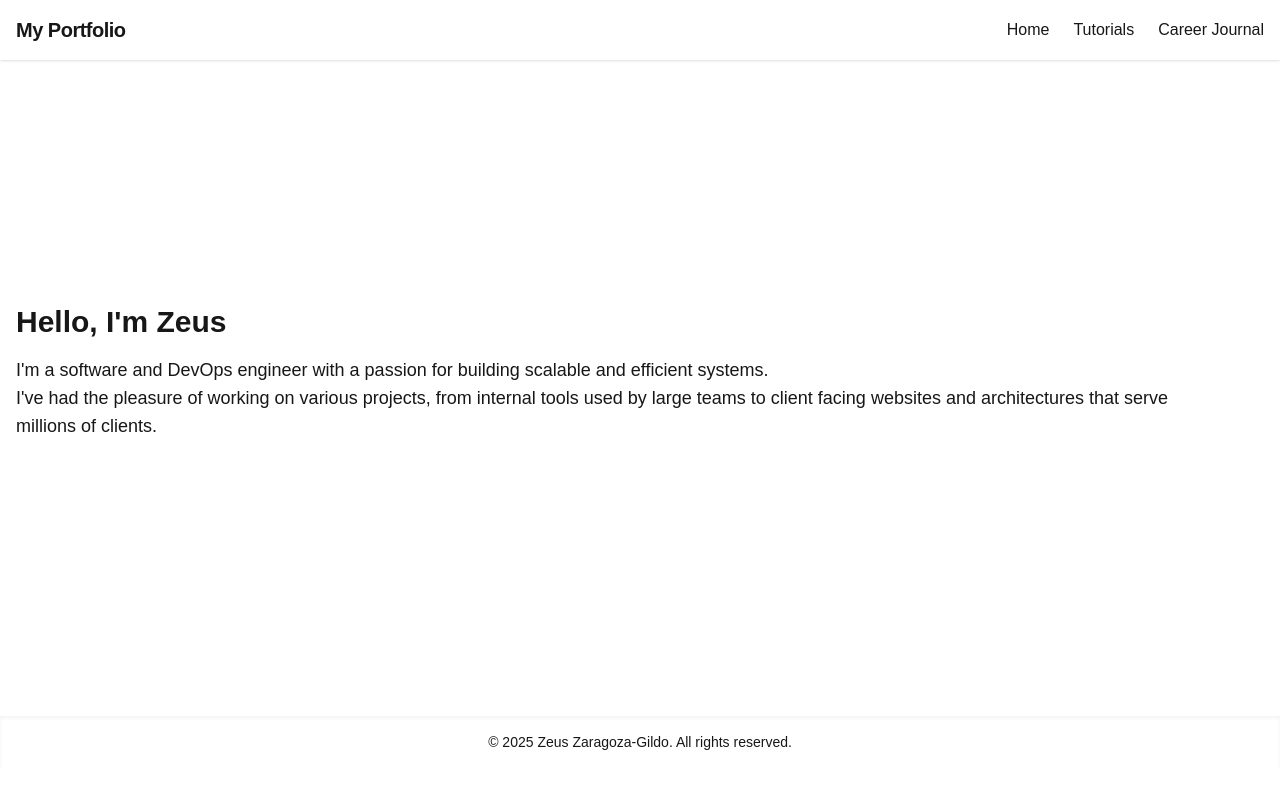
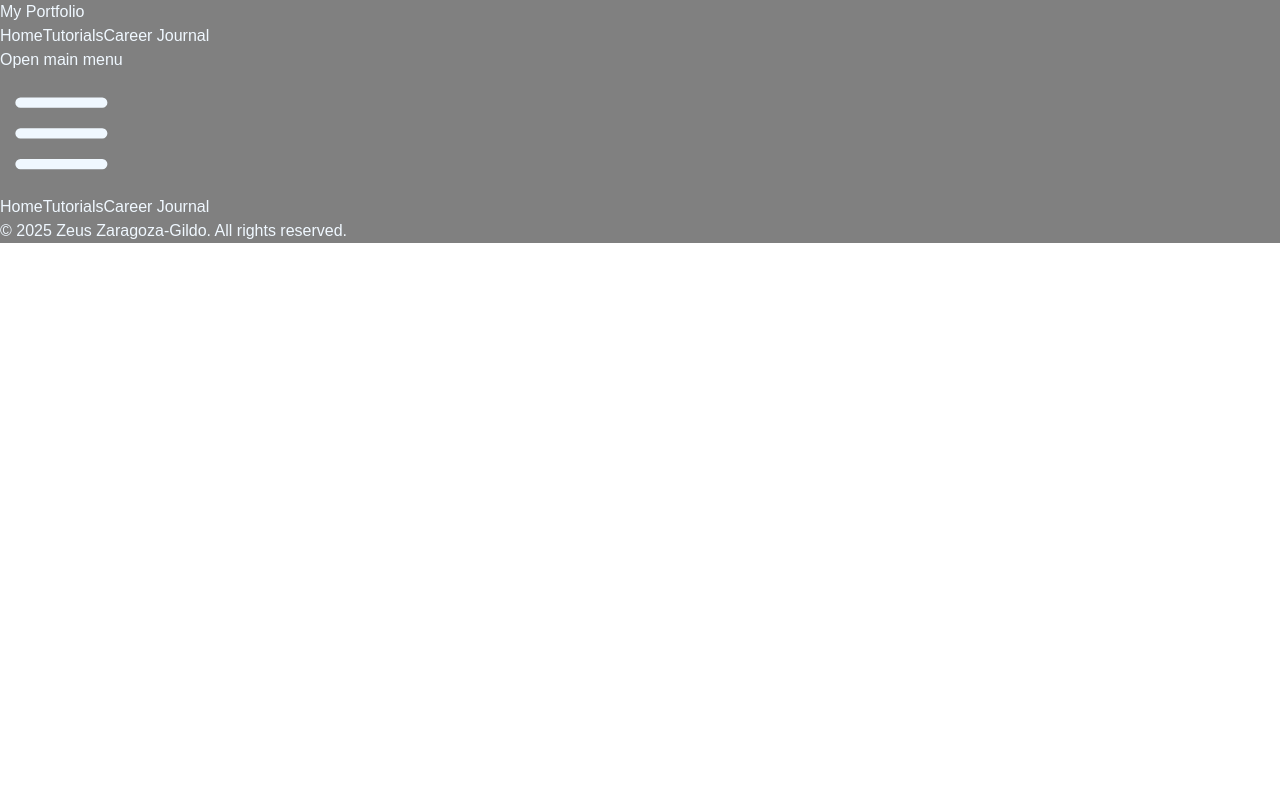
Before and after one commit to zgildo01/my-portfolio, a Next.js app: page / in a window 1280 px wide. Shown: the top 788 px of the page. Built offline with nearby package versions, Linux system fonts and the light colour scheme.

Commit message:
remove all css from everything--starting from scratch, redo-ing dir structure, adding new components

```diff
--- a/src/app/globals.css
+++ b/src/app/globals.css
@@ -1,4 +1,11 @@
 @import "tailwindcss";
+
+html, body {
+  height: 100%;
+  margin: 0;
+  display: flex;
+  flex-direction: column;
+}
 
 :root {
   --background: #ffffff;
@@ -17,3 +24,8 @@ body {
   color: var(--foreground);
   font-family: Arial, Helvetica, sans-serif;
 }
+
+header, footer {
+  background-color: #808080;
+  color: #f0f8ff;
+}
--- a/src/app/layout.tsx
+++ b/src/app/layout.tsx
@@ -1,17 +1,6 @@
 import type { Metadata } from "next";
-import { Geist, Geist_Mono } from "next/font/google";
 import Link from "next/link";
 import "./globals.css";
-
-const geistSans = Geist({
-  variable: "--font-geist-sans",
-  subsets: ["latin"],
-});
-
-const geistMono = Geist_Mono({
-  variable: "--font-geist-mono",
-  subsets: ["latin"],
-});
 
 export const metadata: Metadata = {
   title: "Create Next App",
@@ -25,37 +14,35 @@ export default function RootLayout({
 }>) {
   return (
     <html lang="en">
-      <body className={`${geistSans.variable} ${geistMono.variable} antialiased bg-background text-foreground`}>
-        <header className="w-full bg-foreground text-background py-4 shadow">
-          <div className="container mx-auto flex items-center justify-between px-4">
-            <h1 className="text-xl font-bold tracking-tight">My Portfolio</h1>
-            <nav className="hidden md:flex gap-6">
-              <Link href="/" className="hover:underline">Home</Link>
-              <Link href="/tutorials" className="hover:underline">Tutorials</Link>
-              <Link href="/career-journal" className="hover:underline">Career Journal</Link>
+      <body>
+        <header>
+          <div>
+            <h1>My Portfolio</h1>
+            <nav>
+              <Link href="/">Home</Link>
+              <Link href="/tutorials">Tutorials</Link>
+              <Link href="/career-journal">Career Journal</Link>
             </nav>
-            {/* Mobile menu button */}
-            <div className="md:hidden">
-              <button id="mobile-menu-button" className="p-2 rounded focus:outline-none focus:ring-2 focus:ring-background focus:ring-offset-2">
-                <span className="sr-only">Open main menu</span>
-                <svg className="h-6 w-6 text-background" fill="none" stroke="currentColor" strokeWidth="2" viewBox="0 0 24 24" aria-hidden="true">
+            <div>
+              <button id="mobile-menu-button">
+                <span>Open main menu</span>
+                <svg fill="none" stroke="currentColor" strokeWidth="2" viewBox="0 0 24 24" aria-hidden="true">
                   <path strokeLinecap="round" strokeLinejoin="round" d="M4 6h16M4 12h16M4 18h16" />
                 </svg>
               </button>
             </div>
           </div>
-          {/* Mobile nav (hidden by default, can be made interactive with JS/React state later) */}
-          <nav id="mobile-menu" className="md:hidden hidden flex-col gap-4 px-4 pb-4">
-            <Link href="/" className="block py-2 hover:underline">Home</Link>
-            <Link href="/tutorials" className="block py-2 hover:underline">Tutorials</Link>
-            <Link href="/career-journal" className="block py-2 hover:underline">Career Journal</Link>
+          <nav id="mobile-menu">
+            <Link href="/">Home</Link>
+            <Link href="/tutorials">Tutorials</Link>
+            <Link href="/career-journal">Career Journal</Link>
           </nav>
         </header>
-        <main className="container mx-auto px-4 py-8 min-h-[70vh]">
+        <main>
           {children}
         </main>
-        <footer className="w-full bg-foreground text-background py-4 mt-8 shadow-inner">
-          <div className="container mx-auto text-center text-sm px-4">
+        <footer>
+          <div>
             &copy; {new Date().getFullYear()} Zeus Zaragoza-Gildo. All rights reserved.
           </div>
         </footer>
--- a/src/app/page.tsx
+++ b/src/app/page.tsx
@@ -1,56 +1,6 @@
-import Image from 'next/image';
-
 export default function Home() {
   return (
-    <div className="
-      w-full
-      min-h-[70vh]
-      flex
-      flex-col
-      md:flex-row-reverse
-      md:justify-between
-      md:items-center
-      md:gap-10
-    ">
-      <div className="
-        md:flex-1
-        md:flex
-        md:justify-end
-      ">
-        <Image
-          src="/me.jpg"
-          alt="A picture of Zeus, a software and DevOps engineer"
-          width={200}
-          height={200}
-          className="rounded-full
-          mx-auto
-          mb-4"
-        />
-      </div>
-      <div>
-        <h1 className="
-          text-3xl
-          font-bold
-          text-center
-          mb-4
-          md:text-left
-        ">Hello, I&apos;m Zeus
-        </h1>
-        <p className="
-          text-center
-          text-lg
-          md:text-left
-        ">
-          I&apos;m a software and DevOps engineer with a passion for building scalable and efficient systems.
-        </p>
-        <p className="
-          text-center
-          text-lg
-          md:text-left
-        ">
-          I&apos;ve had the pleasure of working on various projects, from internal tools used by large teams to client facing websites and architectures that serve millions of clients.
-        </p>
-      </div>
+    <div>
     </div>
   );
 }
```
Also changed, not shown: public/placeHolder.jpg (added), src/app/components/Tabloid.tsx (added), src/app/components/WantedPoster.tsx (added), src/app/tutorials/page.tsx (added).
